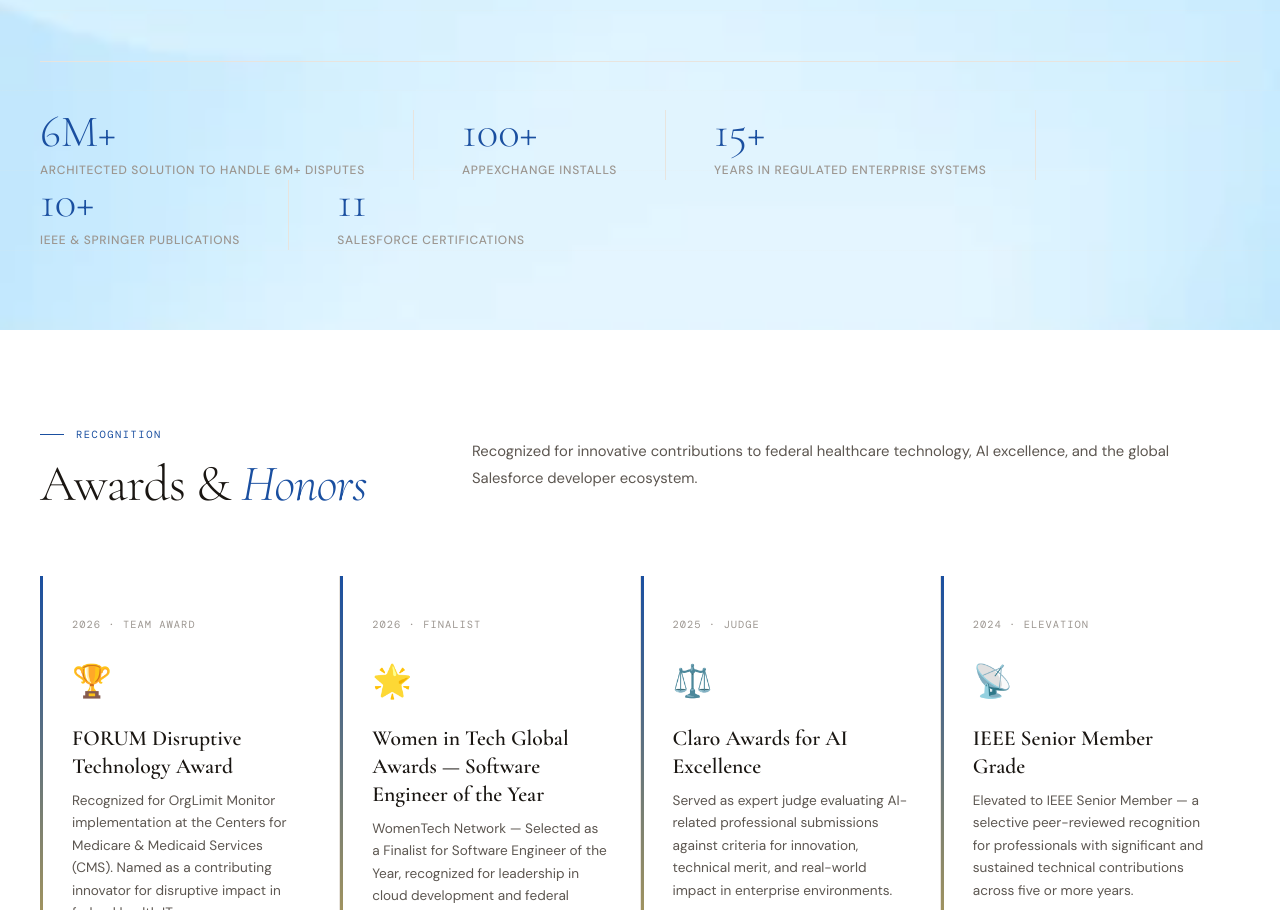
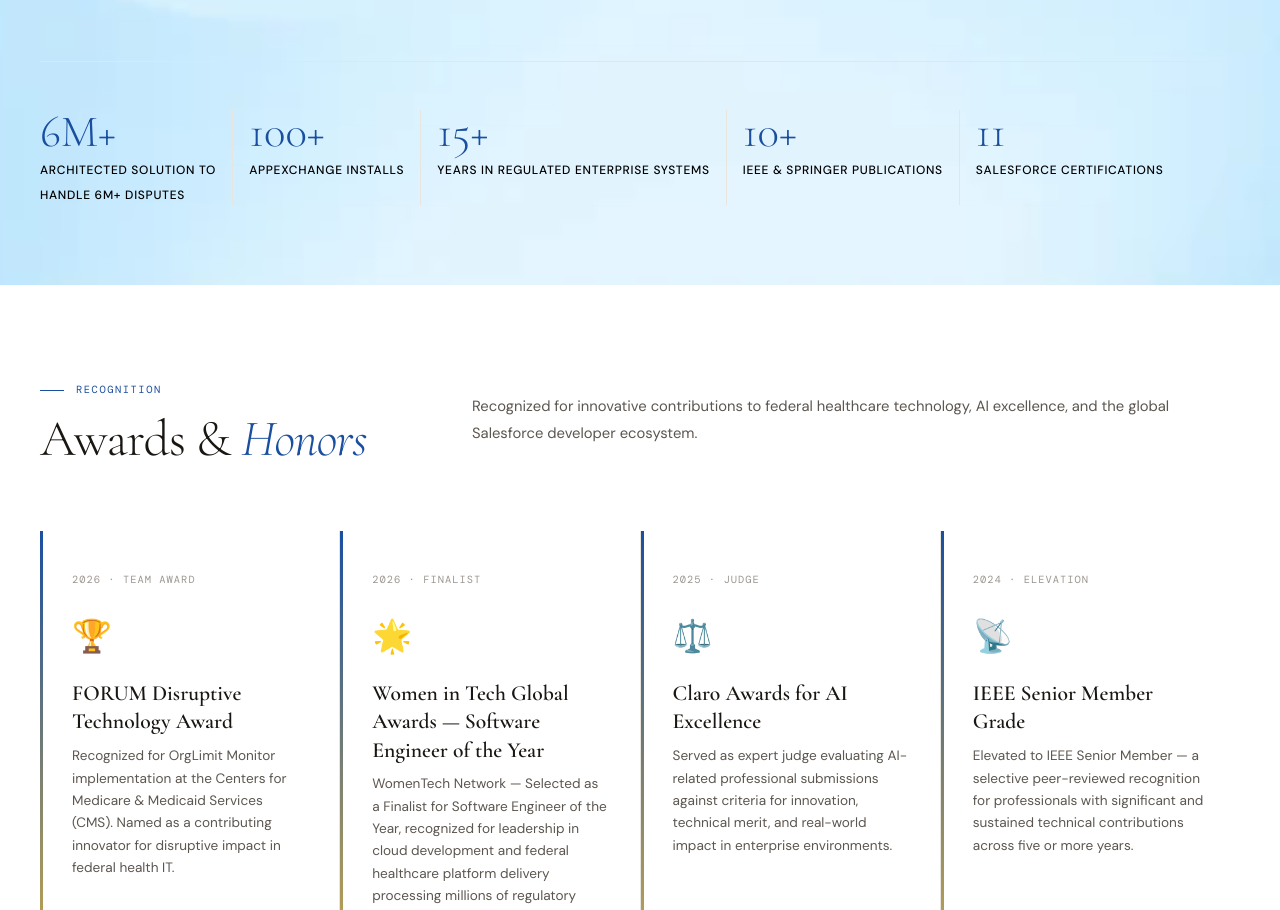
Before and after one commit to Abinayasiva/abinayasiva.github.io, a plain HTML site: page index.html in a window 1280 px wide. Shown: the part 905-1815 px from the top of the page. Drawn offline with nearby package versions, Linux system fonts and the light colour scheme.

Commit message:
Refactor hstat styles and update text layout

```diff
--- a/index.html
+++ b/index.html
@@ -205,10 +205,10 @@
       border-top:1px solid var(--border);margin-top:4rem;padding-top:3rem;
       opacity:0;animation:slide .7s ease forwards .85s;
     }
-    .hstat{padding-right:3rem;margin-right:3rem;border-right:1px solid var(--border)}
+    .hstat{padding-right:1rem;margin-right:1rem;border-right:1px solid var(--border)}
     .hstat:last-child{border:none;margin:0}
     .hstat-n{font-family:'Cormorant Garamond',serif;font-size:2.8rem;font-weight:300;color:var(--accent);line-height:1}
-    .hstat-l{font-size:.75rem;font-weight:500;letter-spacing:.06em;text-transform:uppercase;color:var(--muted);margin-top:.3rem}
+    .hstat-l{font-size:.75rem;font-weight:500;letter-spacing:.06em;text-transform:uppercase;color:black;margin-top:.3rem}
 
     /* ── SECTION BASE ── */
     .section{padding:6rem 2rem}
@@ -391,7 +391,8 @@
     <div class="hero-stats">
       <div class="hstat">
         <div class="hstat-n">6M+</div>
-        <div class="hstat-l">Architected Solution to Handle 6M+ Disputes</div>
+        <div class="hstat-l">Architected Solution to</div>
+         <div class="hstat-l"> Handle 6M+ Disputes</div>
       </div>
       <div class="hstat">
         <div class="hstat-n">100+</div>
```
